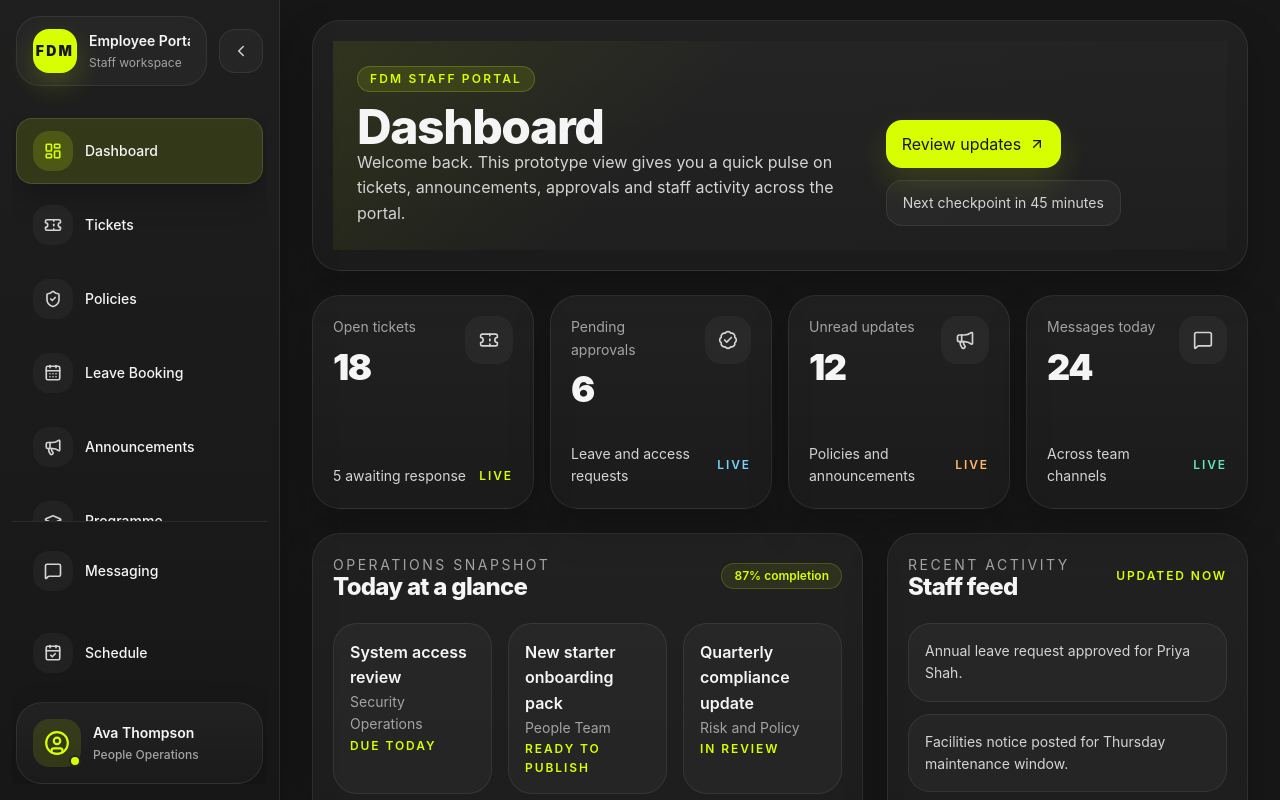
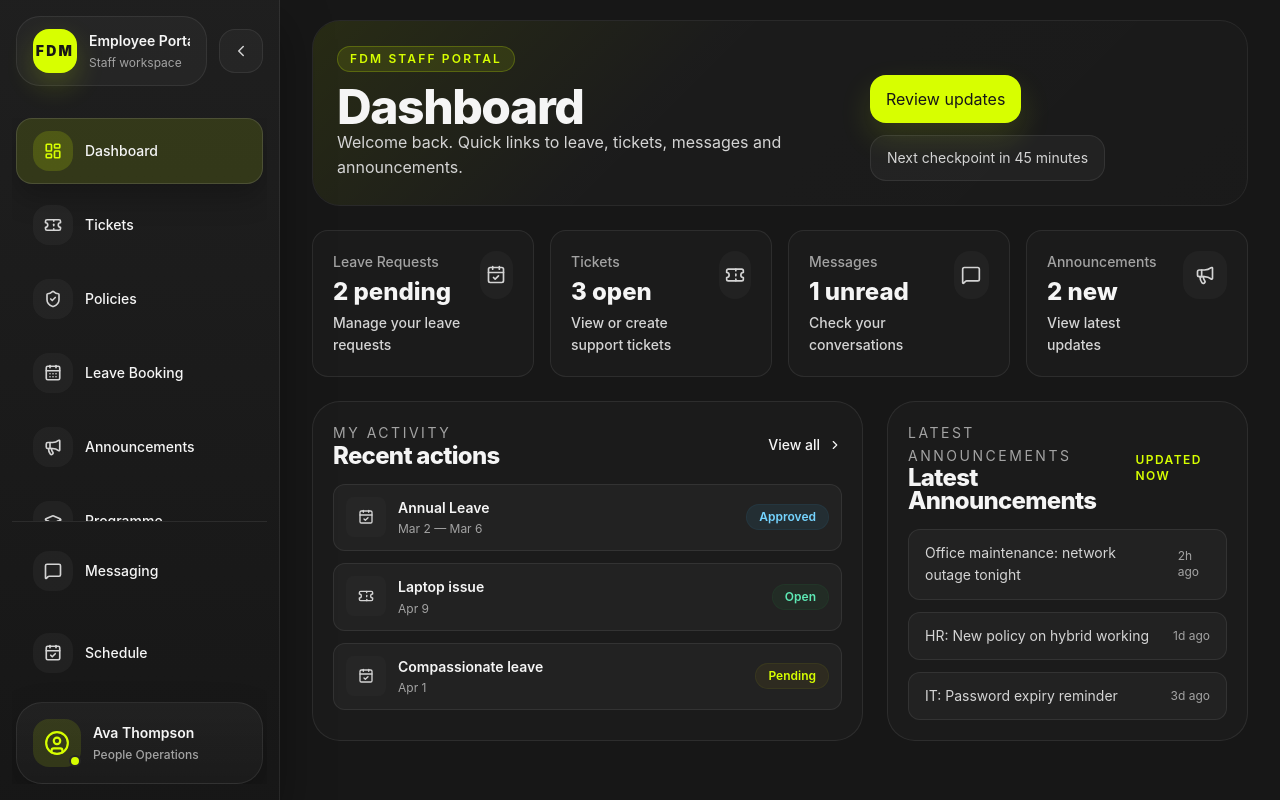
Before and after one commit to FowzanRaja/employee-portal, a React (Vite) app in the folder frontend/: page / in a window 1280 px wide. Shown: the top 800 px of the page. Built offline with nearby package versions, Linux system fonts and the light colour scheme.

Commit message:
Dashboard update

```diff
--- a/frontend/src/pages/DashboardPage.jsx
+++ b/frontend/src/pages/DashboardPage.jsx
@@ -1,5 +1,198 @@
-import Dashboard from '../components/Dashboard'
+import { Link } from 'react-router-dom'
+import {
+  CalendarCheck,
+  MessageSquare,
+  Ticket,
+  Megaphone,
+  ChevronRight,
+} from 'lucide-react'
+
+function DashboardCard({ to, title, count, description, Icon }) {
+  return (
+    <Link
+      to={to}
+      className="group block rounded-2xl border border-[color:var(--fdm-border)] bg-[rgba(255,255,255,0.02)] p-5 hover:shadow-[0_12px_30px_rgba(0,0,0,0.35)] transition"
+    >
+      <div className="flex items-start justify-between gap-4">
+        <div>
+          <p className="text-sm text-[var(--fdm-text-muted)]">{title}</p>
+          <p className="mt-3 text-2xl font-extrabold text-[var(--fdm-text)]">{count}</p>
+          <p className="mt-2 text-sm text-[var(--fdm-text-soft)]">{description}</p>
+        </div>
+        <div className="flex h-12 w-12 items-center justify-center rounded-2xl bg-[rgba(255,255,255,0.03)] text-[var(--fdm-text-soft)] group-hover:bg-[rgba(215,255,0,0.08)]">
+          <Icon size={20} />
+        </div>
+      </div>
+    </Link>
+  )
+}
+
+function StatusBadge({ status }) {
+  const map = {
+    Approved: 'bg-[rgba(56,189,248,0.08)] text-sky-300 border border-[rgba(56,189,248,0.06)]',
+    Pending: 'bg-[rgba(234,179,8,0.06)] text-[var(--fdm-lime)] border border-[rgba(215,255,0,0.06)]',
+    Rejected: 'bg-[rgba(239,68,68,0.06)] text-rose-400 border border-[rgba(239,68,68,0.06)]',
+    Open: 'bg-[rgba(34,197,94,0.06)] text-emerald-300 border border-[rgba(34,197,94,0.06)]',
+    Closed: 'bg-[rgba(148,163,184,0.04)] text-[var(--fdm-text-soft)] border border-[rgba(148,163,184,0.04)]',
+  }
+
+  return (
+    <span className={[
+      'inline-flex items-center gap-2 rounded-full px-3 py-1 text-xs font-semibold',
+      map[status] ?? 'bg-[rgba(255,255,255,0.02)]',
+    ].join(' ')}>
+      {status}
+    </span>
+  )
+}
+
+function ActivityItem({ title, date, status, typeIcon: Icon }) {
+  return (
+    <div className="flex items-center justify-between gap-4 rounded-xl border border-[color:var(--fdm-border)] bg-[rgba(255,255,255,0.03)] p-3">
+      <div className="flex items-start gap-3">
+        <div className="flex h-10 w-10 items-center justify-center rounded-lg bg-[rgba(255,255,255,0.02)] text-[var(--fdm-text-soft)]">
+          <Icon size={16} />
+        </div>
+        <div>
+          <p className="text-sm font-semibold text-[var(--fdm-text)]">{title}</p>
+          <p className="mt-1 text-xs text-[var(--fdm-text-muted)]">{date}</p>
+        </div>
+      </div>
+      <StatusBadge status={status} />
+    </div>
+  )
+}
+
+function AnnouncementItem({ text, time }) {
+  return (
+    <div className="flex items-center justify-between gap-3 rounded-xl border border-[color:var(--fdm-border)] bg-[rgba(255,255,255,0.03)] px-4 py-3">
+      <p className="text-sm text-[var(--fdm-text-soft)]">{text}</p>
+      {time ? <span className="text-xs text-[var(--fdm-text-muted)]">{time}</span> : null}
+    </div>
+  )
+}
 
 export default function DashboardPage() {
-  return <Dashboard />
+  const actions = [
+    {
+      title: 'Leave Requests',
+      count: '2 pending',
+      description: 'Manage your leave requests',
+      to: '/leave',
+      icon: CalendarCheck,
+    },
+    {
+      title: 'Tickets',
+      count: '3 open',
+      description: 'View or create support tickets',
+      to: '/tickets',
+      icon: Ticket,
+    },
+    {
+      title: 'Messages',
+      count: '1 unread',
+      description: 'Check your conversations',
+      to: '/messages',
+      icon: MessageSquare,
+    },
+    {
+      title: 'Announcements',
+      count: '2 new',
+      description: 'View latest updates',
+      to: '/announcements',
+      icon: Megaphone,
+    },
+  ]
+
+  const myActivity = [
+    { title: 'Annual Leave', date: 'Mar 2 — Mar 6', status: 'Approved', icon: CalendarCheck },
+    { title: 'Laptop issue', date: 'Apr 9', status: 'Open', icon: Ticket },
+    { title: 'Compassionate leave', date: 'Apr 1', status: 'Pending', icon: CalendarCheck },
+  ]
+
+  const announcements = [
+    { text: 'Office maintenance: network outage tonight', time: '2h ago' },
+    { text: 'HR: New policy on hybrid working', time: '1d ago' },
+    { text: 'IT: Password expiry reminder', time: '3d ago' },
+  ]
+
+  return (
+    <section className="mx-auto flex w-full max-w-7xl flex-col gap-6 pb-10">
+      {/* Keep the existing hero — do not modify styling */}
+      <section className="overflow-hidden rounded-[28px] border border-[color:var(--fdm-border)] p-0">
+        <div className="flex flex-col gap-6 bg-[linear-gradient(135deg,rgba(215,255,0,0.09),rgba(255,255,255,0.02)_38%,rgba(255,255,255,0.01))] px-6 py-6 lg:flex-row lg:items-end lg:justify-between">
+          <div className="space-y-3">
+            <span className="inline-flex items-center rounded-full border border-[rgba(215,255,0,0.22)] bg-[rgba(215,255,0,0.1)] px-3 py-1 text-xs font-semibold uppercase tracking-[0.18em] text-[var(--fdm-lime)]">
+              FDM Staff Portal
+            </span>
+            <div className="space-y-2">
+              <h1 className="text-4xl font-black tracking-[-0.04em] text-[var(--fdm-text)] sm:text-5xl">
+                Dashboard
+              </h1>
+              <p className="max-w-2xl text-sm text-[var(--fdm-text-soft)] sm:text-base">
+                Welcome back. Quick links to leave, tickets, messages and announcements.
+              </p>
+            </div>
+          </div>
+
+          <div className="flex flex-wrap gap-3">
+            <button
+              type="button"
+              className="inline-flex items-center gap-2 rounded-2xl bg-[var(--fdm-lime)] px-4 py-3 text-sm font-semibold text-[var(--fdm-text-dark)] shadow-[0_14px_32px_rgba(215,255,0,0.14)] transition-transform duration-200 hover:-translate-y-0.5"
+            >
+              Review updates
+            </button>
+            <div className="rounded-2xl border border-[color:var(--fdm-border)] bg-[rgba(255,255,255,0.04)] px-4 py-3 text-sm text-[var(--fdm-text-soft)]">
+              Next checkpoint in 45 minutes
+            </div>
+          </div>
+        </div>
+      </section>
+
+      {/* Action cards grid */}
+      <div className="grid gap-4 grid-cols-1 sm:grid-cols-2 xl:grid-cols-4">
+        {actions.map((a) => (
+          <DashboardCard key={a.title} to={a.to} title={a.title} count={a.count} description={a.description} Icon={a.icon} />
+        ))}
+      </div>
+
+      {/* Two-column area: My Activity (left) & Latest Announcements (right) */}
+      <div className="grid gap-6 lg:grid-cols-[1.45fr_0.95fr]">
+        <section className="rounded-[28px] border border-[color:var(--fdm-border)] bg-[rgba(255,255,255,0.02)] p-5">
+          <div className="flex items-center justify-between">
+            <div>
+              <p className="text-sm uppercase tracking-[0.18em] text-[var(--fdm-text-muted)]">My Activity</p>
+              <h2 className="mt-2 text-2xl font-black tracking-[-0.03em] text-[var(--fdm-text)]">Recent actions</h2>
+            </div>
+            <Link to="/activity" className="text-sm text-[var(--fdm-text-soft)] inline-flex items-center gap-2">
+              View all
+              <ChevronRight size={14} />
+            </Link>
+          </div>
+
+          <div className="mt-4 space-y-3">
+            {myActivity.map((it) => (
+              <ActivityItem key={it.title + it.date} title={it.title} date={it.date} status={it.status} typeIcon={it.icon} />
+            ))}
+          </div>
+        </section>
+
+        <section className="rounded-[28px] border border-[color:var(--fdm-border)] bg-[rgba(255,255,255,0.02)] p-5">
+          <div className="flex items-center justify-between">
+            <div>
+              <p className="text-sm uppercase tracking-[0.18em] text-[var(--fdm-text-muted)]">Latest Announcements</p>
+              <h2 className="mt-2 text-2xl font-black tracking-[-0.03em] text-[var(--fdm-text)]">Latest Announcements</h2>
+            </div>
+            <span className="text-xs font-semibold uppercase tracking-[0.12em] text-[var(--fdm-lime)]">Updated now</span>
+          </div>
+
+          <div className="mt-4 space-y-3">
+            {announcements.map((a, i) => (
+              <AnnouncementItem key={i} text={a.text} time={a.time} />
+            ))}
+          </div>
+        </section>
+      </div>
+    </section>
+  )
 }
```
